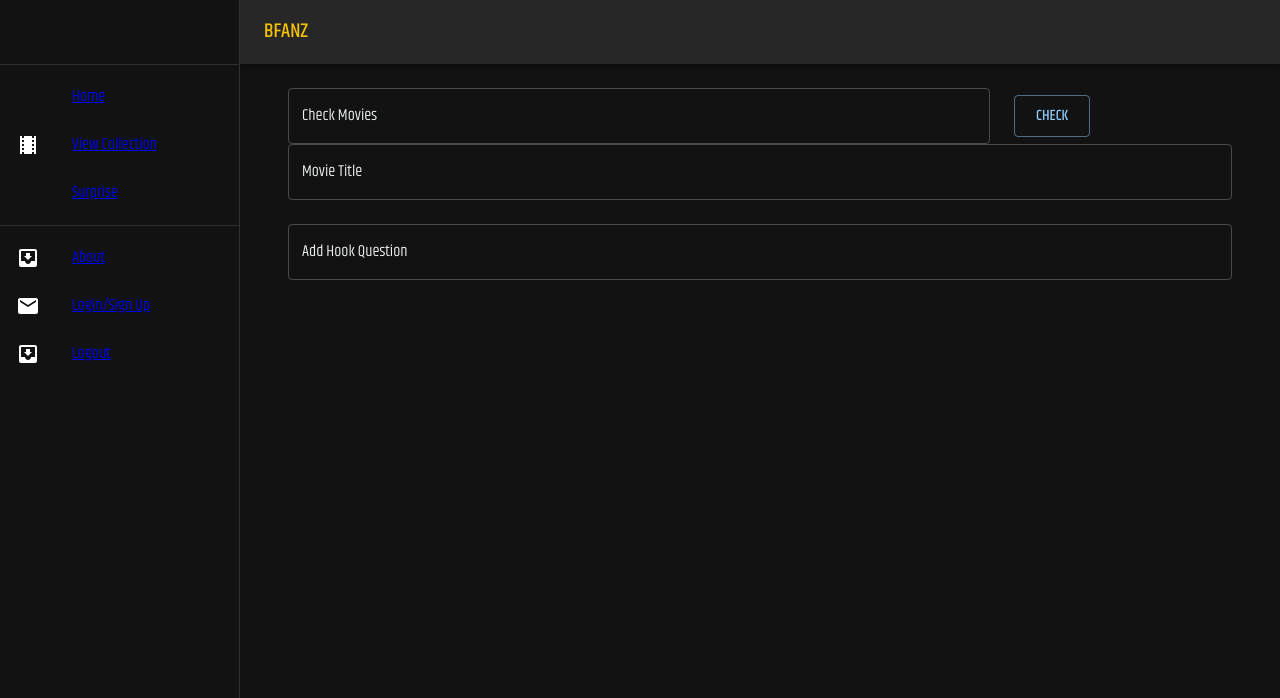
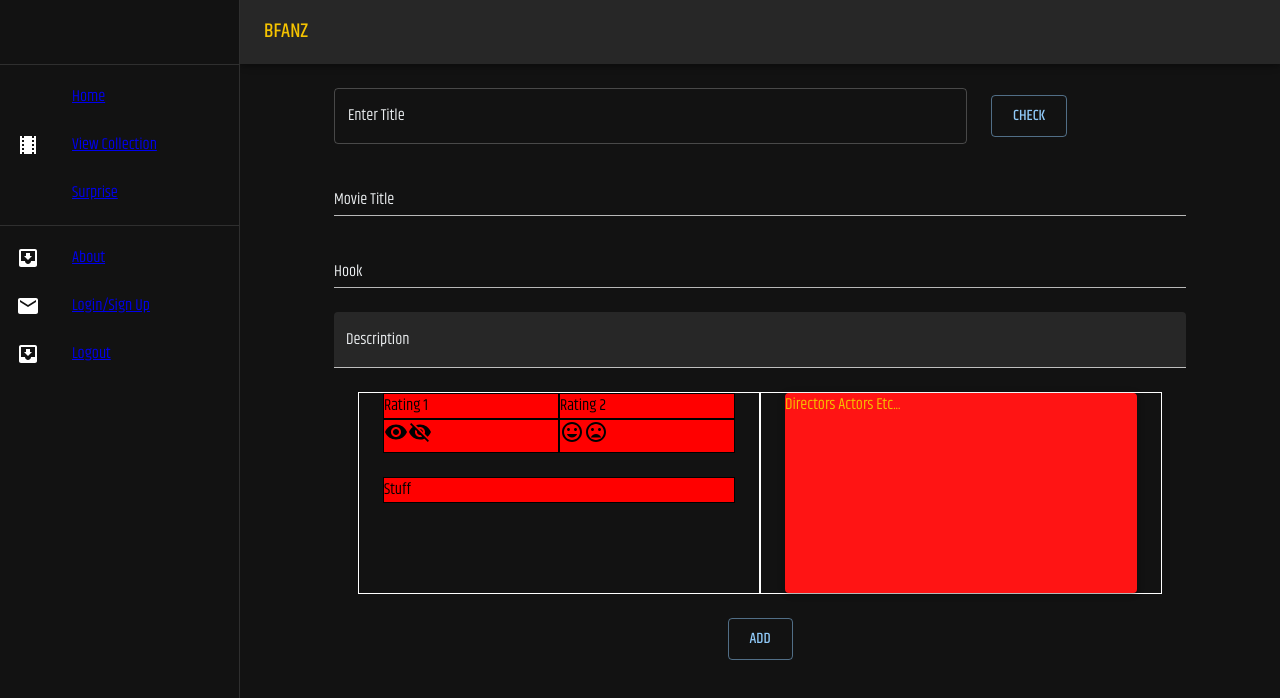
Before and after one commit to WilliamCrownover/bfanz, a React (Create React App) app in the folder client/: page /AddMovie in a window 1280 px wide. Shown: the top 698 px of the page. Built offline with nearby package versions, Linux system fonts and the light colour scheme.

Commit message:
created the major pieces for the add movie form, no functionality yet

```diff
--- a/client/src/pages/AddMovie.js
+++ b/client/src/pages/AddMovie.js
@@ -2,11 +2,18 @@ import Grid from '@mui/material/Grid';
 import Container from '@mui/material/Container';
 import TextField from '@mui/material/TextField';
 import Button from '@mui/material/Button';
+import RemoveRedEyeIcon from '@mui/icons-material/RemoveRedEye';
+import VisibilityOffIcon from '@mui/icons-material/VisibilityOff';
+import MoodIcon from '@mui/icons-material/Mood';
+import MoodBadIcon from '@mui/icons-material/MoodBad';
+import Paper from '@mui/material/Paper';
+
+
 
 const AddMovie = () => {
     return (
 
-        <Container>
+        <Container maxWidth="md">
             <Grid
                 container
                 direction='row'
@@ -15,21 +22,107 @@ const AddMovie = () => {
                 spacing={{ xs: 2, md: 3 }}
             >
                 <Grid item xs={9}>
-                    <TextField fullWidth id="check-movies" label="Check Movies" variant="outlined" />
+                    <TextField fullWidth id="check-movies" label="Enter Title" variant="outlined" />
                 </Grid>
                 <Grid item xs={3}>
                     <Button size="large" variant='outlined'> Check </Button>
                 </Grid>
-            </Grid>
-            <Grid container spacing={{ xs: 2, md: 3 }}>
                 <Grid item xs={12}>
-                    <TextField fullWidth id="title" label="Movie Title" variant="outlined" />
+                    <TextField fullWidth id="title" label="Movie Title" variant="standard" />
                 </Grid>
                 <Grid item xs={12}>
-                    <TextField fullWidth id="hook-questions" label="Add Hook Question" variant="outlined" />
+                    <TextField fullWidth id="hook-questions" label="Hook" variant="standard" />
+                </Grid>
+                <Grid item xs={12}>
+                    <TextField fullWidth id="description" label="Description" variant="filled" />
+                </Grid>
+
+                <Grid item xs={12}>
+                    {/* Lower Grid Area */}
+                    <Container>
+                        <Grid
+                            container
+                            direction="row"
+                            justifyContent='center'
+                            alignItems="stretch"
+                        >
+                            {/* Left column */}
+                            <Grid item xs={12} md={6} sx={{ color: 'black', border: 1, borderColor: 'white' }}>
+                                {/* <Container> */}
+                                <Grid
+                                    container
+                                    direction="column"
+                                    justifyContent="center"
+                                    alignItems="stretch"
+                                >
+                                    {/* Top box */}
+                                    <Grid item xs={6} >
+                                        <Container >
+                                            {/* top row */}
+                                            <Grid
+                                                container
+                                                direction="row"
+                                                justifyContent="center"
+                                                alignItems="center"
+                                                sx={{ bgcolor: 'red' }}
+                                            >
+                                                {/* top left box */}
+                                                <Grid item sx={{ border: 1 }} xs={6}>
+                                                    Rating 1
+                                                </Grid>
+                                                {/* top right box */}
+                                                <Grid item sx={{ border: 1 }} xs={6}>
+                                                    Rating 2
+                                                </Grid>
+                                            </Grid>
+                                            <Grid
+                                                container
+                                                direction="row"
+                                                justifyContent="center"
+                                                alignItems="stretch"
+                                                sx={{ bgcolor: 'red' }}
+                                            >
+                                                {/* bottom left box */}
+                                                <Grid item sx={{ border: 1 }} xs={6}>
+                                                    <RemoveRedEyeIcon />
+                                                    <VisibilityOffIcon />
+                                                </Grid>
+                                                <Grid item sx={{ border: 1 }} xs={6}>
+                                                    <MoodIcon />
+                                                    <MoodBadIcon />
+                                                </Grid>
+                                            </Grid>
+                                        </Container>
+                                    </Grid>
+
+                                    {/* Bottom box */}
+                                    <Container>
+                                        <Grid item sx={{ border: 1, mt: 3, bgcolor: 'red' }} xs={12}>
+                                            Stuff
+                                        </Grid>
+                                    </Container>
+                                </Grid>
+                                {/* </Container> */}
+                            </Grid>
+
+                            {/* Rigth column */}
+                            <Grid item xs={12} md={6} sx={{ color: 'black', border: 1, borderColor: 'white' }}>
+                                <Container>
+                                    <Paper elevation={3} sx={{ backgroundColor: 'red', height: 200 }}>
+                                        Directors Actors Etc...
+                                    </Paper>
+                                </Container>
+                            </Grid>
+
+                        </Grid>
+                    </Container>
+                </Grid>
+                <Grid item>
+                    <Button size="large" variant='outlined'> Add </Button>
                 </Grid>
             </Grid>
         </Container>
+
     );
 };
 
```
